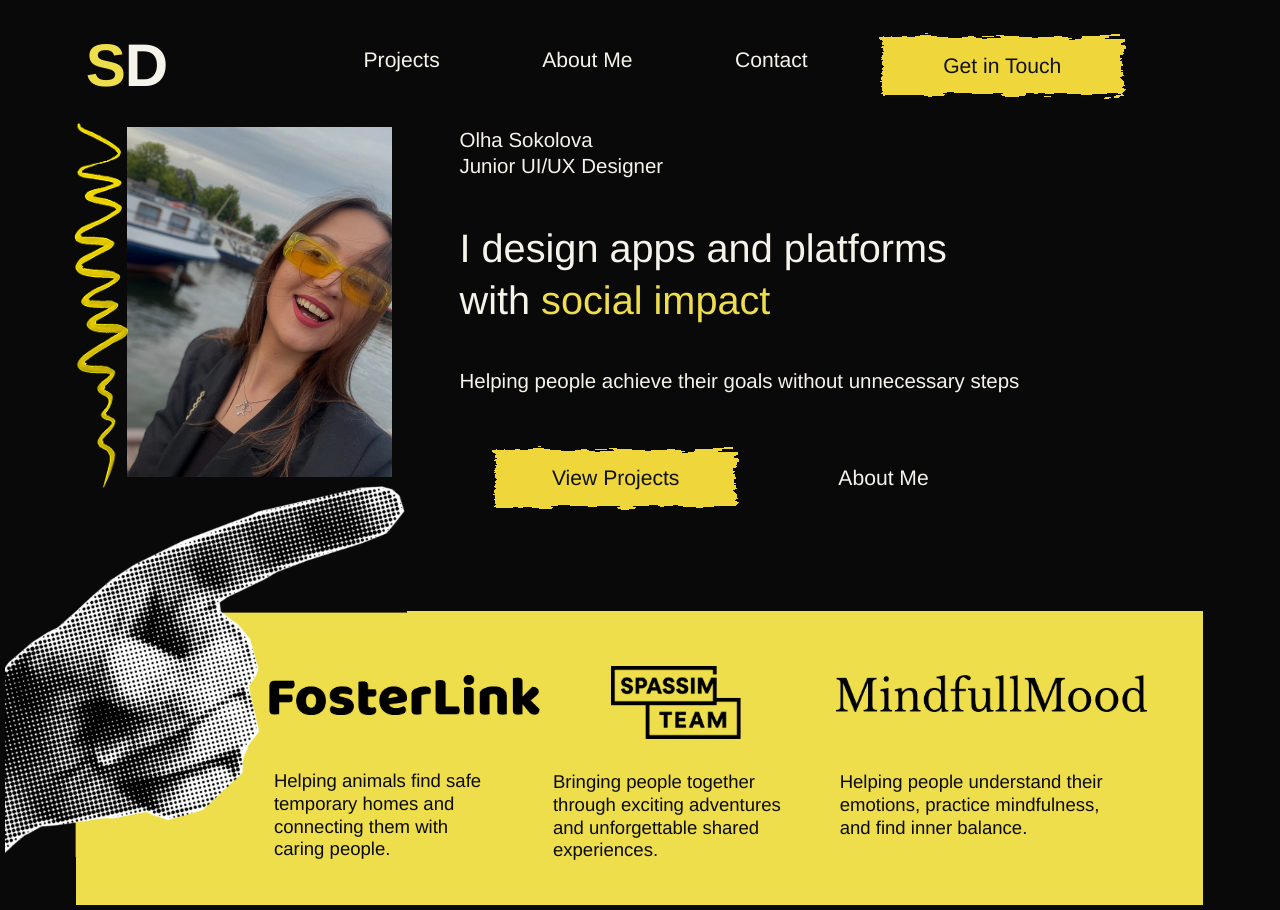
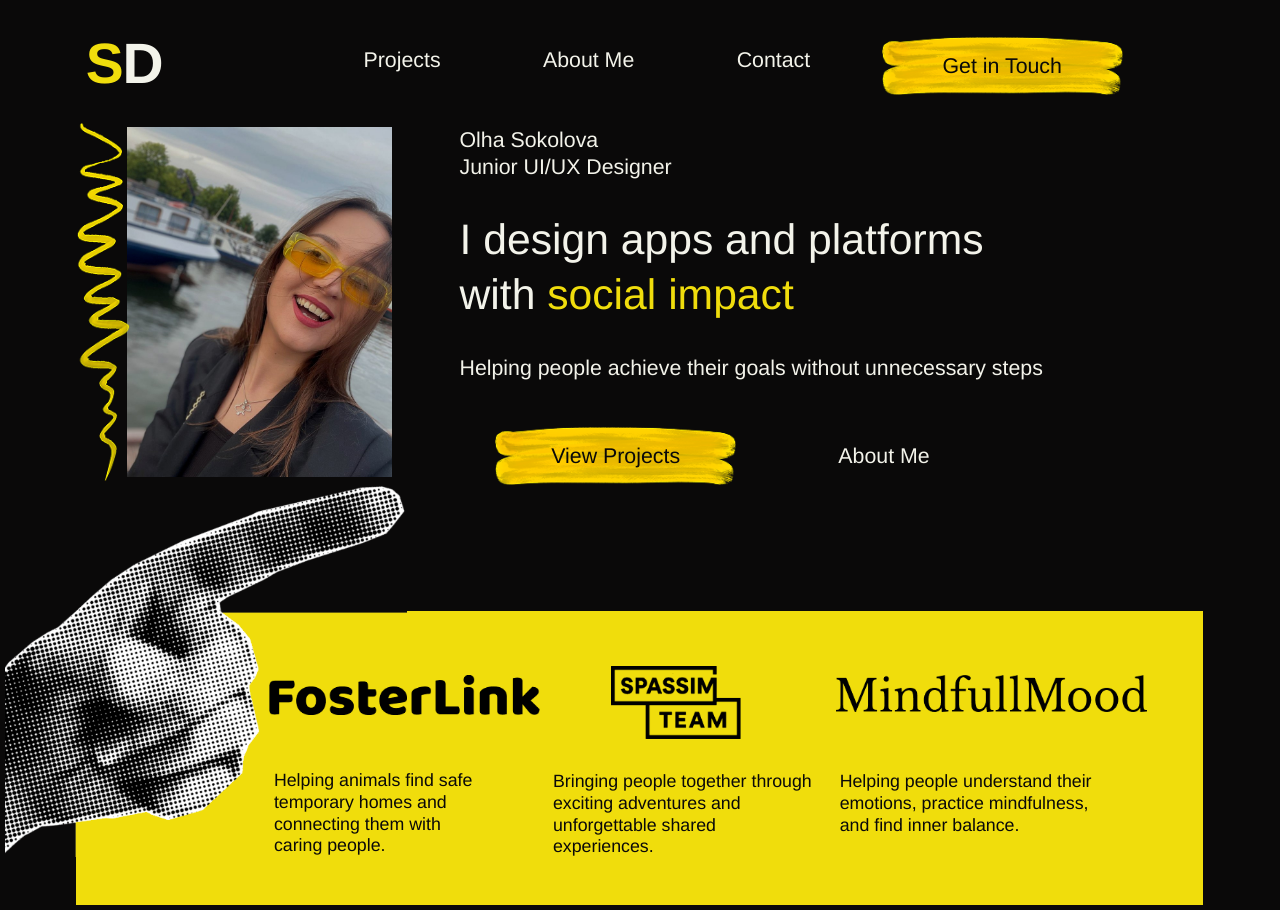
Before and after one commit to SokolovaO911/portfolio, a website: page index.html in a window 1280 px wide. Drawn offline with Linux system fonts and the light colour scheme.

Commit message:
Update styles and markup

```diff
--- a/index.html
+++ b/index.html
@@ -8,14 +8,6 @@
   <link rel="stylesheet" href="styles.css">
 </head>
 <body>
-  <!-- Rough brush edge filter used by the yellow buttons -->
-  <svg class="defs" width="0" height="0" aria-hidden="true" focusable="false">
-    <filter id="brush" x="-5%" y="-30%" width="110%" height="160%">
-      <feTurbulence type="fractalNoise" baseFrequency="0.035 0.25" numOctaves="3" seed="4" result="n"/>
-      <feDisplacementMap in="SourceGraphic" in2="n" scale="14" xChannelSelector="R" yChannelSelector="G"/>
-    </filter>
-  </svg>
-
   <header class="site-header">
     <a class="logo" href="#top" aria-label="Olha Sokolova — home"><span>S</span>D</a>
     <nav class="nav" aria-label="Main">
@@ -35,7 +27,7 @@
 
       <div class="hero__text">
         <p class="hero__name">Olha Sokolova<br>Junior UI/UX Designer</p>
-        <h1 class="hero__title">I design apps and platforms with <em>social impact</em></h1>
+        <h1 class="hero__title">I design apps and platforms<br class="br-d"> with <em>social impact</em></h1>
         <p class="hero__lead">Helping people achieve their goals without unnecessary steps</p>
         <div class="hero__actions">
           <a class="btn btn--brush" href="#projects"><span>View Projects</span></a>
--- a/styles.css
+++ b/styles.css
@@ -1,12 +1,17 @@
 /*
-  Design frame: 1756px wide. On desktop every size is expressed in vw
-  (px / 17.56) so the first screen scales like the Figma frame.
+  Desktop layout is proportional to the design frame.
+  Positions: px / 17.56 = vw (frame 1756px in the screenshot).
+  Type sizes come from Figma (frame 1440px): px / 14.4 = vw.
+    SD logo  Bold 64   -> 4.444vw
+    nav, name, buttons Medium 24 -> 1.667vw
+    headline Regular 48 -> 3.333vw
+    lead     Regular 24 -> 1.667vw
+    project texts Medium 20 -> 1.389vw
 */
 :root {
-  --black: #0a0909;
-  --yellow: #eede4b;
-  --brush: #efd63a;
-  --white: #f5f3ea;
+  --black: #0A0909;
+  --yellow: #F0DD0C;
+  --white: #F3F3EA;
   --font: "Helvetica Neue", Helvetica, Arial, sans-serif;
 }
 
@@ -17,6 +22,7 @@ body {
   background: var(--black);
   color: var(--white);
   font-family: var(--font);
+  font-weight: 400;
   line-height: 1.25;
   overflow-x: hidden;
 }
@@ -28,24 +34,23 @@ img { display: block; max-width: 100%; }
 .site-header { position: relative; height: 9.9vw; }
 .logo {
   position: absolute; left: 6.7vw; top: 2.8vw;
-  font-size: 4.7vw; font-weight: 800; line-height: 1; letter-spacing: -0.02em;
+  font-size: 4.444vw; font-weight: 700; line-height: 1; letter-spacing: -0.02em;
 }
 .logo span { color: var(--yellow); }
 .nav {
   position: absolute; left: 28.4vw; top: 3.7vw;
-  display: flex; gap: 8vw; font-size: 1.65vw;
+  display: flex; gap: 8vw; font-size: 1.667vw; font-weight: 500;
 }
 .nav a:hover, .btn--text:hover { color: var(--yellow); }
 .site-header .btn--brush { position: absolute; left: 68.9vw; top: 2.9vw; width: 18.8vw; height: 4.5vw; }
 
 /* ---------- Brush button ---------- */
-.btn { display: inline-flex; align-items: center; justify-content: center; position: relative; isolation: isolate; font-size: 1.65vw; color: #111; }
+.btn { display: inline-flex; align-items: center; justify-content: center; position: relative; isolation: isolate; font-size: 1.667vw; font-weight: 500; color: var(--black); }
 .btn--brush { width: 18.8vw; height: 4.5vw; }
 .btn--brush::before {
   content: "";
   position: absolute; inset: 0;
-  background: var(--brush);
-  filter: url(#brush);
+  background: url("assets/brush.png") center / 100% 100% no-repeat;
   z-index: -1;
   transition: transform .2s ease;
 }
@@ -61,17 +66,16 @@ img { display: block; max-width: 100%; }
 }
 .hero__photo { position: relative; width: 20.7vw; flex: none; }
 .hero__img { width: 100%; height: 27.4vw; object-fit: cover; position: relative; z-index: 1; }
-.hero__squiggle { position: absolute; left: -4.1vw; top: -0.3vw; height: 28.5vw; width: auto; z-index: 2; }
+.hero__squiggle { position: absolute; left: -3.9vw; top: -0.3vw; height: 28vw; width: auto; z-index: 2; }
 .hero__text { margin-left: 5.3vw; }
-.hero__name { margin: 0; font-size: 1.6vw; line-height: 1.3; }
+.hero__name { margin: 0; font-size: 1.667vw; font-weight: 500; line-height: 1.3; }
 .hero__title {
-  margin: 3.4vw 0 0;
-  font-weight: 400; font-size: 3.1vw; line-height: 1.3;
-  max-width: 24ch;
+  margin: 2.3vw 0 0;
+  font-weight: 400; font-size: 3.333vw; line-height: 1.3;
 }
 .hero__title em { font-style: normal; color: var(--yellow); }
-.hero__lead { margin: 3.2vw 0 0; font-size: 1.6vw; }
-.hero__actions { display: flex; align-items: center; gap: 8vw; margin: 4.4vw 0 0 2.8vw; }
+.hero__lead { margin: 2.5vw 0 0; font-size: 1.667vw; font-weight: 400; }
+.hero__actions { display: flex; align-items: center; gap: 8vw; margin: 3.6vw 0 0 2.8vw; }
 
 /* ---------- Projects strip ---------- */
 .projects {
@@ -79,7 +83,7 @@ img { display: block; max-width: 100%; }
   margin: 0 6vw 0.4vw 5.9vw;
   height: 23vw;
   background: var(--yellow);
-  color: #0a0a0a;
+  color: var(--black);
 }
 .projects__hand {
   position: absolute;
@@ -97,14 +101,16 @@ img { display: block; max-width: 100%; }
 .project__logo--foster { width: 21.1vw; margin-left: -0.35vw; }
 .project__logo--spassim { width: 10.2vw; margin-left: 4.5vw; margin-top: -0.7vw; }
 .project__logo--mood { width: 24.3vw; margin-left: -0.3vw; }
-.project p { margin: 0; font-size: 1.45vw; line-height: 1.22; }
+.project p { margin: 0; font-size: 1.389vw; font-weight: 500; line-height: 1.22; }
 .project--foster p { margin-top: 4.3vw; max-width: 17vw; }
 .project--spassim p { margin-top: 2.5vw; max-width: 20.5vw; }
 .project--mood p { margin-top: 4.6vw; max-width: 21vw; }
 .project a:hover .project__logo { transform: translateY(-3px); }
 
 /* ---------- Tablet / mobile ---------- */
+.br-d { display: inline; }
 @media (max-width: 900px) {
+  .br-d { display: none; }
   .site-header { height: auto; padding: 20px 20px 0; display: flex; flex-wrap: wrap; align-items: center; justify-content: space-between; row-gap: 16px; }
   .logo, .nav { position: static; }
   .site-header .btn--brush { position: relative; left: auto; top: auto; }
```
